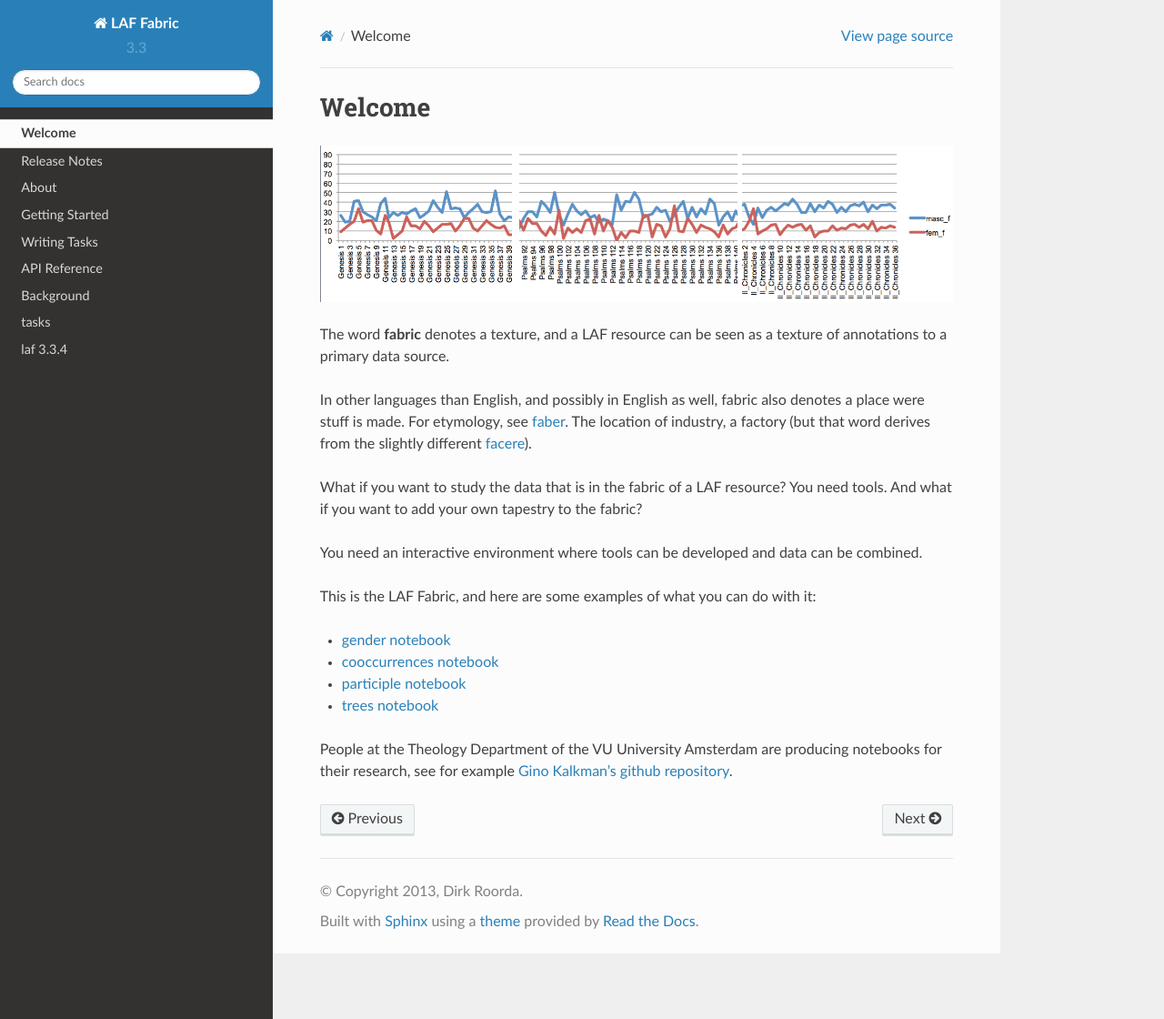
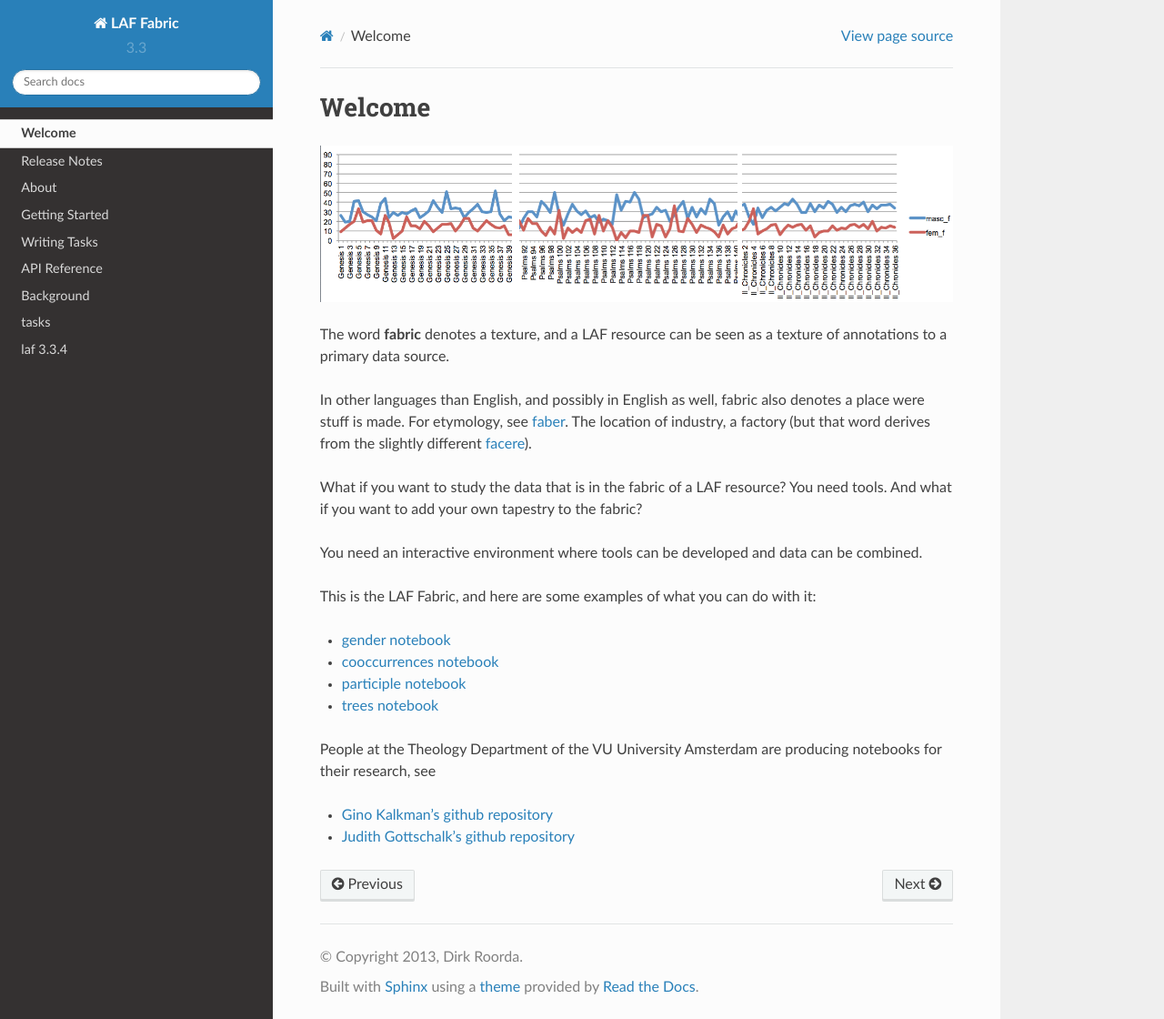
Before and after one commit to dirkroorda/laf-fabric, a Sphinx documentation site: the page built from docs/texts/welcome.rst, in a window 1280 px wide and 1120 px high. Shown: the whole window at 91% size. Built offline with Sphinx 7.4.7 and the Read the Docs theme 2.0.0, drawn with Linux system fonts in a browser that asks for light colours.

Commit message:
Silent Documentation Update 3.3.4

```diff
--- a/docs/texts/welcome.rst
+++ b/docs/texts/welcome.rst
@@ -23,4 +23,7 @@ This is the LAF Fabric, and here are some examples of what you can do with it:
 * `trees notebook <http://nbviewer.ipython.org/github/dirkroorda/laf-fabric/blob/master/notebooks/trees.ipynb>`_
 
 People at the Theology Department of the VU University Amsterdam are producing notebooks for their research,
-see for example `Gino Kalkman's github repository <https://github.com/GinoKalkman/Biblical_Hebrew_Analysis>`_.
+see
+
+* `Gino Kalkman's github repository <https://github.com/GinoKalkman/Biblical_Hebrew_Analysis>`_
+* `Judith Gottschalk's github repository <https://github.com/judithgottschalk/ETCBC-data>`_
```
Also changed, not shown: 2 other files.
